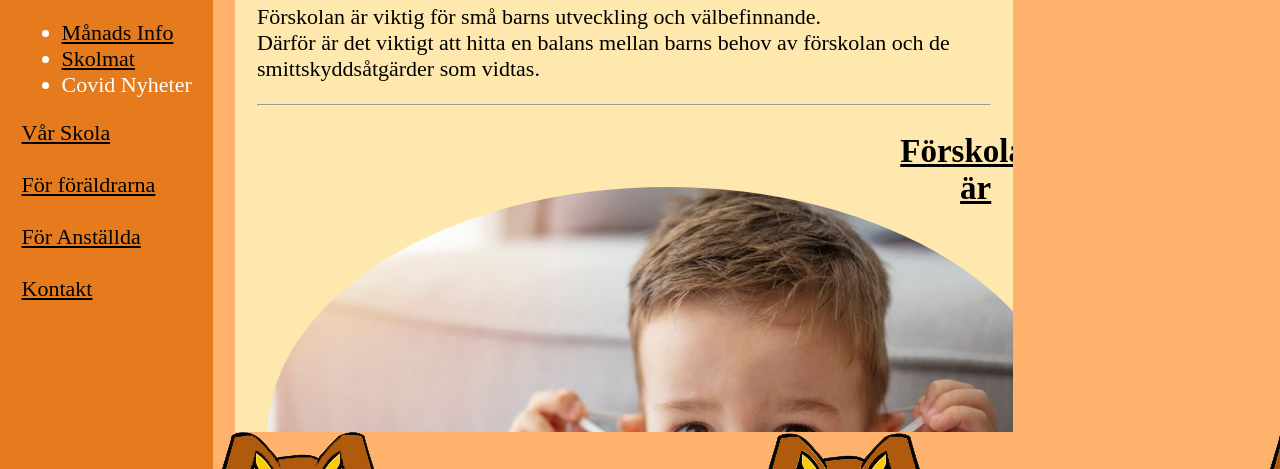
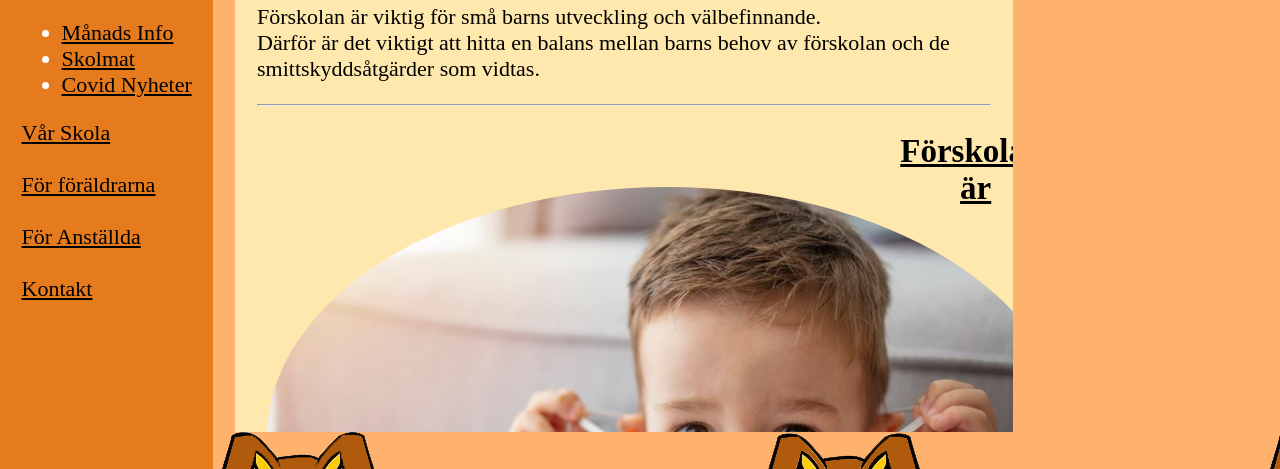
Before and after one commit to ricajanecc/kigurumi-skolan, a plain HTML site: page html/covidNews.Html in a window 1280 px wide. Shown: the part 248-717 px from the top of the page. Drawn offline with Linux system fonts and the light colour scheme.

Commit message:
Add files via upload
Fixed the link missing

```diff
--- a/html/covidNews.Html
+++ b/html/covidNews.Html
@@ -25,7 +25,7 @@
                 <ul>
                     <li><a href="../html/monthinfo.html">Månads Info</a></li>
                     <li><a href="../html/foodinfo.html">Skolmat</a></li>
-                    <li><a href="../html/covidNews.Html"></a>Covid Nyheter</li>
+                    <li><a href="../html/covidNews.Html">Covid Nyheter</a></li>
                 </ul>
                 <a href="school.html">Vår Skola</a><br><br>
                 <a href="parents.html">För föräldrarna</a><br><br>
```
